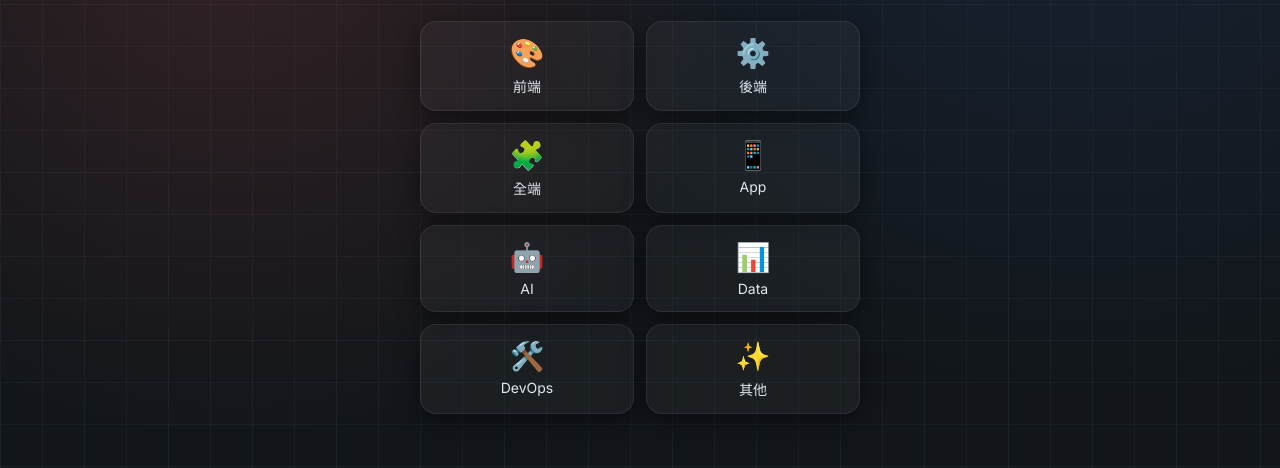
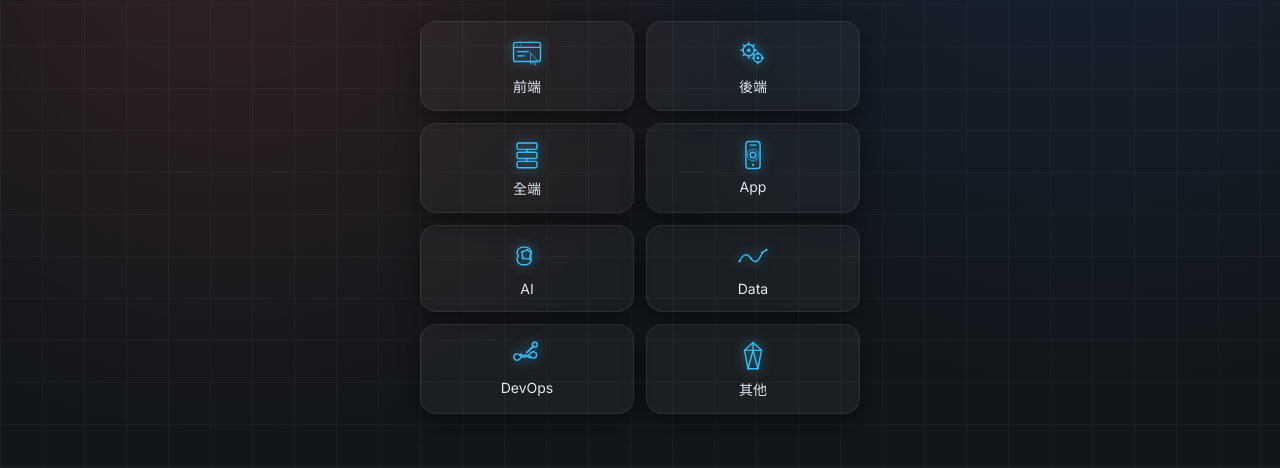
Before and after one commit to Zichi625/engineer-survival-lab, a website with bundled scripts: page index.html in a window 1280 px wide. Both pictures are taken after a click on the button "開始生存測驗 🚀". Shown: the part 206-674 px from the top of the page. Built offline with nearby package versions, Linux system fonts and the light colour scheme; files whose address does not match are found by name.

Commit message:
feat: replace L01 role emoji with custom neon line-art icons
Adds js/icons.js with 8 hand-drawn inline SVG icons (frontend/
backend/fullstack/app/ai/data/devops/other) matching the dark-tech
theme, styled with a cyan neon glow. Only the role question uses
these; every other question still uses its emoji as before.

```diff
--- /dev/null
+++ b/js/icons.js
@@ -0,0 +1,17 @@
+export var ROLE_ICONS = {
+  frontend: '<svg viewBox="0 0 48 48" fill="none" stroke="currentColor" stroke-width="2" stroke-linecap="round" stroke-linejoin="round"><rect x="5" y="9" width="38" height="27" rx="3"/><line x1="5" y1="16" x2="43" y2="16"/><circle cx="10" cy="12.5" r="1" fill="currentColor" stroke="none"/><circle cx="15" cy="12.5" r="1" fill="currentColor" stroke="none"/><line x1="11" y1="22" x2="26" y2="22"/><line x1="11" y1="28" x2="20" y2="28"/><path d="M29 24 L29 40 L32.5 36.5 L35 41 L37 40 L34.5 35.5 L38.5 35 Z" stroke-width="1"/></svg>',
+
+  backend: '<svg viewBox="0 0 48 48" fill="none" stroke="currentColor" stroke-width="2" stroke-linecap="round" stroke-linejoin="round"><circle cx="18" cy="20" r="8"/><circle cx="18" cy="20" r="2.5" fill="currentColor" stroke="none"/><line x1="18" y1="9" x2="18" y2="12.5"/><line x1="18" y1="27.5" x2="18" y2="31"/><line x1="7" y1="20" x2="10.5" y2="20"/><line x1="25.5" y1="20" x2="29" y2="20"/><line x1="10.3" y1="12.3" x2="12.7" y2="14.7"/><line x1="23.3" y1="25.3" x2="25.7" y2="27.7"/><line x1="25.7" y1="12.3" x2="23.3" y2="14.7"/><line x1="12.7" y1="25.3" x2="10.3" y2="27.7"/><circle cx="31" cy="31" r="6"/><circle cx="31" cy="31" r="2" fill="currentColor" stroke="none"/><line x1="31" y1="23" x2="31" y2="25.5"/><line x1="31" y1="36.5" x2="31" y2="39"/><line x1="23" y1="31" x2="25.5" y2="31"/><line x1="36.5" y1="31" x2="39" y2="31"/></svg>',
+
+  fullstack: '<svg viewBox="0 0 48 48" fill="none" stroke="currentColor" stroke-width="2" stroke-linecap="round" stroke-linejoin="round"><rect x="10" y="7" width="28" height="9" rx="2"/><rect x="10" y="20" width="28" height="9" rx="2"/><rect x="10" y="33" width="28" height="9" rx="2"/><line x1="24" y1="16" x2="24" y2="20"/><line x1="24" y1="29" x2="24" y2="33"/></svg>',
+
+  app: '<svg viewBox="0 0 48 48" fill="none" stroke="currentColor" stroke-width="2" stroke-linecap="round" stroke-linejoin="round"><rect x="14" y="5" width="20" height="38" rx="4"/><line x1="20" y1="10" x2="28" y2="10"/><circle cx="24" cy="38" r="1.5" fill="currentColor" stroke="none"/><circle cx="24" cy="24" r="4"/><circle cx="24" cy="24" r="8" opacity="0.5"/></svg>',
+
+  ai: '<svg viewBox="0 0 48 48" fill="none" stroke="currentColor" stroke-width="2" stroke-linecap="round" stroke-linejoin="round"><path d="M18 10c-5 0-8 4-8 8 0 2 1 3.5 2 4.5-1 1-2 2.5-2 4.5 0 4 3 8 8 8h4c5 0 8-4 8-8 0-2-1-3.5-2-4.5 1-1 2-2.5 2-4.5 0-4-3-8-8-8h-4z"/><circle cx="17" cy="17" r="1.4" fill="currentColor" stroke="none"/><circle cx="24" cy="14" r="1.4" fill="currentColor" stroke="none"/><circle cx="30" cy="18" r="1.4" fill="currentColor" stroke="none"/><circle cx="18" cy="26" r="1.4" fill="currentColor" stroke="none"/><circle cx="28" cy="27" r="1.4" fill="currentColor" stroke="none"/><line x1="17" y1="17" x2="24" y2="14"/><line x1="24" y1="14" x2="30" y2="18"/><line x1="17" y1="17" x2="18" y2="26"/><line x1="30" y1="18" x2="28" y2="27"/><line x1="18" y1="26" x2="28" y2="27"/></svg>',
+
+  data: '<svg viewBox="0 0 48 48" fill="none" stroke="currentColor" stroke-width="2" stroke-linecap="round" stroke-linejoin="round"><path d="M5 30 Q13 14 21 26 T37 18"/><circle cx="5" cy="30" r="1.6" fill="currentColor" stroke="none"/><circle cx="21" cy="26" r="1.6" fill="currentColor" stroke="none"/><circle cx="37" cy="18" r="1.6" fill="currentColor" stroke="none"/><circle cx="43" cy="14" r="1.6" fill="currentColor" stroke="none"/><line x1="37" y1="18" x2="43" y2="14"/></svg>',
+
+  devops: '<svg viewBox="0 0 48 48" fill="none" stroke="currentColor" stroke-width="2" stroke-linecap="round" stroke-linejoin="round"><path d="M15 24c-3.5-5-9.5-3-9.5 1.5s6 6.5 9.5 1.5c3.5-5 9.5-7 13 0"/><path d="M28 24c3.5 5 9.5 3 9.5-1.5s-6-6.5-9.5-1.5c-3.5 5-9.5 7-13 0"/><line x1="33" y1="10" x2="24" y2="19" stroke-width="2.5"/><circle cx="35" cy="8" r="3.5"/></svg>',
+
+  other: '<svg viewBox="0 0 48 48" fill="none" stroke="currentColor" stroke-width="2" stroke-linecap="round" stroke-linejoin="round"><path d="M24 5 L36 16 L31 42 L17 42 L12 16 Z"/><line x1="24" y1="5" x2="24" y2="16"/><line x1="12" y1="16" x2="36" y2="16"/><line x1="24" y1="16" x2="17" y2="42"/><line x1="24" y1="16" x2="31" y2="42"/></svg>'
+};
--- a/js/render.js
+++ b/js/render.js
@@ -1,4 +1,5 @@
 import { QUESTIONS } from './questions.js';
+import { ROLE_ICONS } from './icons.js';
 
 var TOTAL_LEVELS = QUESTIONS.length;
 
@@ -104,11 +105,18 @@ function buildOptionsGrid(question, state, handlers) {
     btn.type = 'button';
     btn.disabled = !isMulti && Boolean(selectedValue);
 
-    var emoji = createEl('span', 'option-emoji');
-    emoji.textContent = option.emoji;
+    var iconMarkup = question.id === 'role' ? ROLE_ICONS[option.value] : null;
+    if (iconMarkup) {
+      var icon = createEl('span', 'option-icon');
+      icon.innerHTML = iconMarkup;
+      btn.appendChild(icon);
+    } else {
+      var emoji = createEl('span', 'option-emoji');
+      emoji.textContent = option.emoji;
+      btn.appendChild(emoji);
+    }
     var label = createEl('span', 'option-label');
     label.textContent = option.label;
-    btn.appendChild(emoji);
     btn.appendChild(label);
 
     btn.addEventListener('click', function () {
--- a/style.css
+++ b/style.css
@@ -263,6 +263,18 @@ button {
   font-size: 28px;
 }
 
+.option-icon {
+  width: 34px;
+  height: 34px;
+  color: #38BDF8;
+  filter: drop-shadow(0 0 6px rgba(56, 189, 248, 0.65));
+}
+
+.option-icon svg {
+  width: 100%;
+  height: 100%;
+}
+
 .options-grid--bugs .option-card {
   animation: wiggle 1.8s ease-in-out infinite;
 }
```
